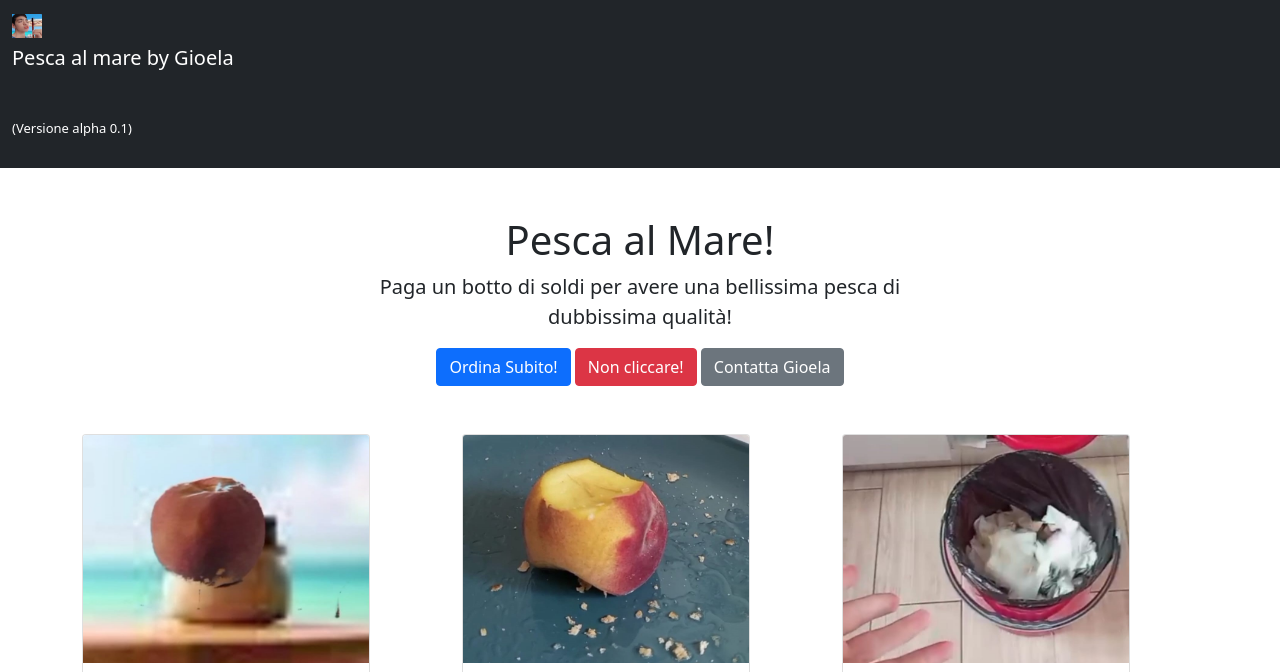
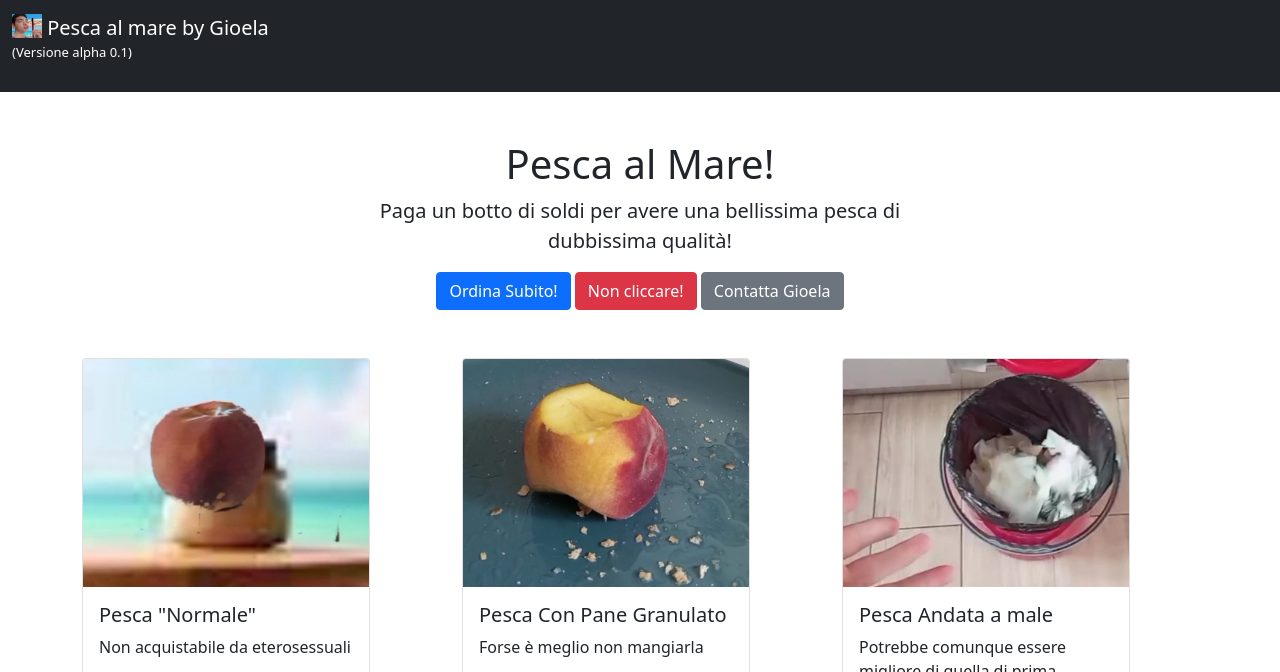
Before and after one commit to 999-josh/NaP, a plain HTML site: page index.html in a window 1280 px wide. Shown: the top 672 px of the page. Drawn offline with nearby package versions, Linux system fonts and the light colour scheme.

Commit message:
Update index.html

```diff
--- a/index.html
+++ b/index.html
@@ -22,7 +22,8 @@
         <div class="container-fluid">
           <a class="navbar-brand" href="#">
             <img src="images/logo.jpg" alt="" width="30" height="24" class="d-inline-block align-text-top">
-            <p>Pesca al mare by Gioela</p> <br> <p id="P">(Versione alpha 0.1)</p>
+            Pesca al mare by Gioela
+            <br> <p id="P">(Versione alpha 0.1)</p>
           </a>
         </div>
       </nav>
```
